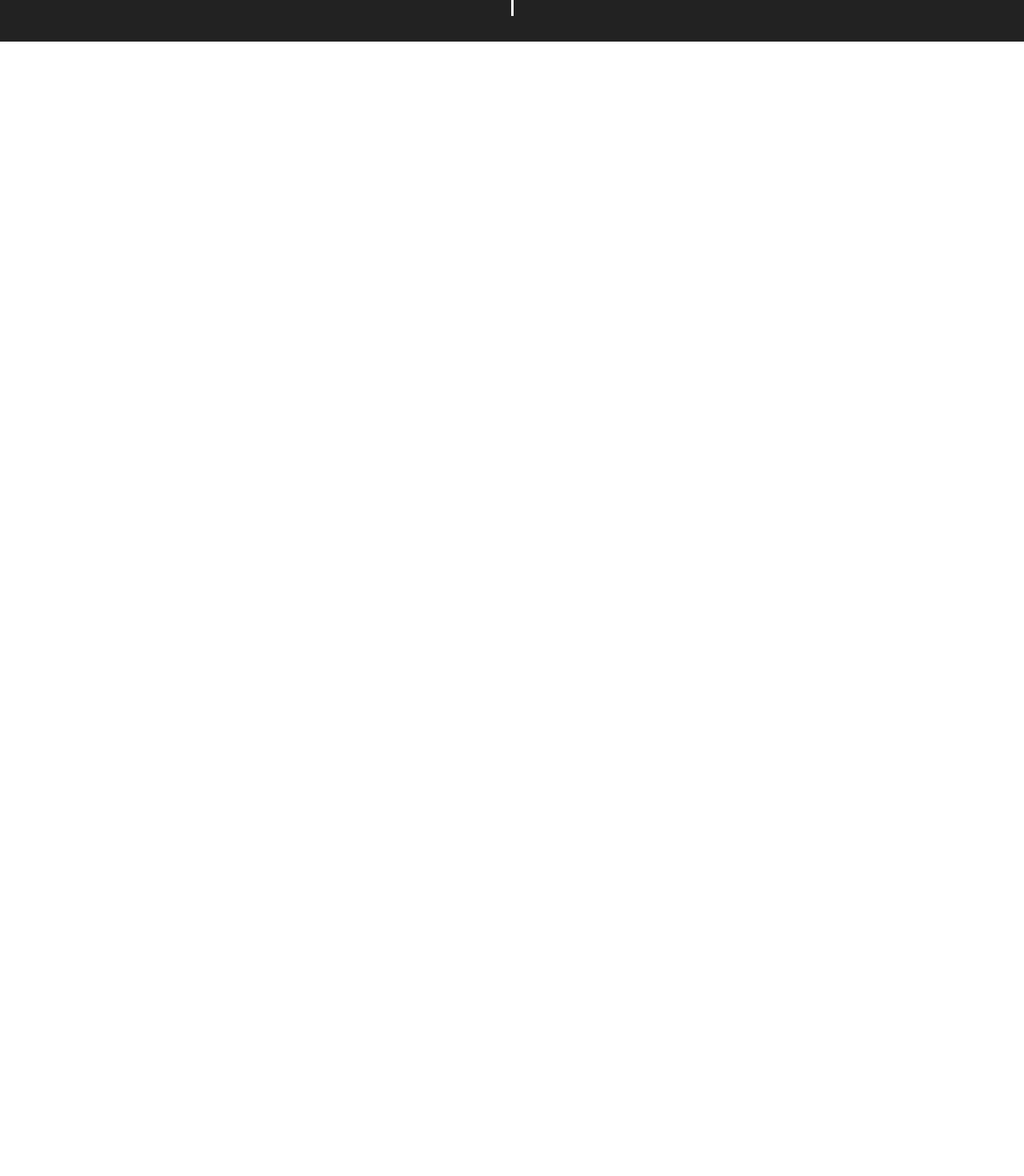
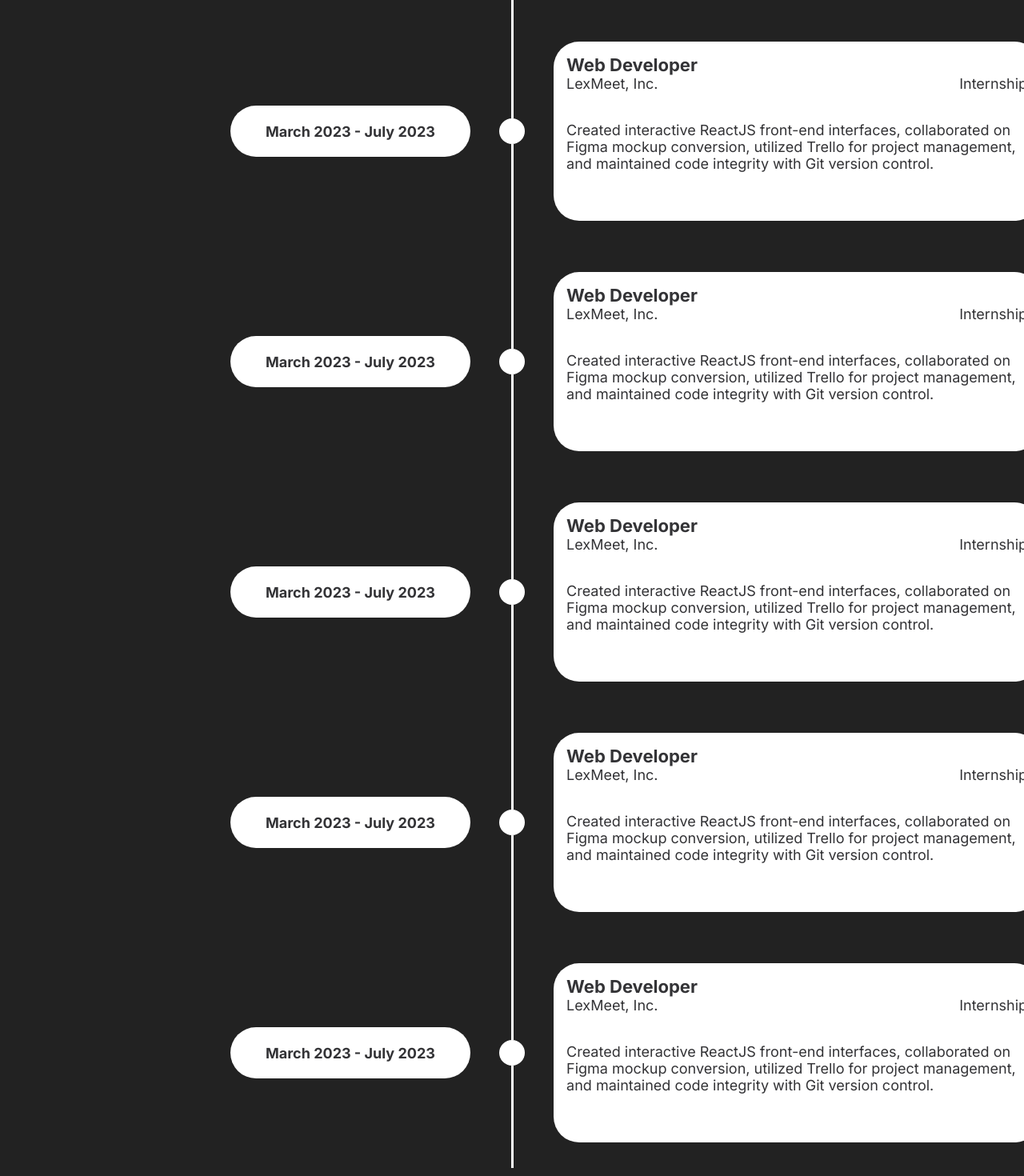
Before and after one commit to ravenbarajas/personalPortfolio, a React (Create React App) app: page /projects/academic in a window 1280 px wide. Shown: the part 3500-4970 px from the top of the page at 80% size. Before the commit the page ends 3552 px from the top, so only its background shows below. Built offline with nearby package versions, Linux system fonts and the light colour scheme.

Commit message:
Updated Experience Section

```diff
--- a/src/pages/Experience.js
+++ b/src/pages/Experience.js
@@ -79,6 +79,161 @@
                         </div>
                     </div>
                 </div>
+                <div className='experience-col'>
+                    <div className='experience-row-left'>
+                        <div className='experience-col-date'>
+                            <p>March 2023 - July 2023</p>
+                        </div>
+                    </div>
+                    <div className='experience-row-mid'>
+                        <div className='experience-vertln'>
+                        </div>
+                        <div className='experience-circesh'>
+                        </div>
+                        <div className='experience-vertln'>
+                        </div>
+                    </div>
+                    <div className='experience-row-right'>
+                        <div className='experience-col-desc'>
+                            <div className='experience-desc-heading'>
+                                <div className='experience-desc-header'>
+                                    <p>Web Developer</p>
+                                </div>
+                                <div className='experience-desc-subheader'>
+                                    <p className='experience-company'>LexMeet, Inc.</p>
+                                    <p className='experience-desc'>Internship</p>
+                                </div>
+                            </div>
+                            <div className='experience-desc-body'>
+                                <p>Created interactive ReactJS front-end interfaces, collaborated on Figma mockup conversion, utilized Trello for project management, and maintained code integrity with Git version control.</p>
+                            </div>
+                        </div>
+                    </div>
+                </div>
+                <div className='experience-col'>
+                    <div className='experience-row-left'>
+                        <div className='experience-col-date'>
+                            <p>March 2023 - July 2023</p>
+                        </div>
+                    </div>
+                    <div className='experience-row-mid'>
+                        <div className='experience-vertln'>
+                        </div>
+                        <div className='experience-circesh'>
+                        </div>
+                        <div className='experience-vertln'>
+                        </div>
+                    </div>
+                    <div className='experience-row-right'>
+                        <div className='experience-col-desc'>
+                            <div className='experience-desc-heading'>
+                                <div className='experience-desc-header'>
+                                    <p>Web Developer</p>
+                                </div>
+                                <div className='experience-desc-subheader'>
+                                    <p className='experience-company'>LexMeet, Inc.</p>
+                                    <p className='experience-desc'>Internship</p>
+                                </div>
+                            </div>
+                            <div className='experience-desc-body'>
+                                <p>Created interactive ReactJS front-end interfaces, collaborated on Figma mockup conversion, utilized Trello for project management, and maintained code integrity with Git version control.</p>
+                            </div>
+                        </div>
+                    </div>
+                </div>
+                <div className='experience-col'>
+                    <div className='experience-row-left'>
+                        <div className='experience-col-date'>
+                            <p>March 2023 - July 2023</p>
+                        </div>
+                    </div>
+                    <div className='experience-row-mid'>
+                        <div className='experience-vertln'>
+                        </div>
+                        <div className='experience-circesh'>
+                        </div>
+                        <div className='experience-vertln'>
+                        </div>
+                    </div>
+                    <div className='experience-row-right'>
+                        <div className='experience-col-desc'>
+                            <div className='experience-desc-heading'>
+                                <div className='experience-desc-header'>
+                                    <p>Web Developer</p>
+                                </div>
+                                <div className='experience-desc-subheader'>
+                                    <p className='experience-company'>LexMeet, Inc.</p>
+                                    <p className='experience-desc'>Internship</p>
+                                </div>
+                            </div>
+                            <div className='experience-desc-body'>
+                                <p>Created interactive ReactJS front-end interfaces, collaborated on Figma mockup conversion, utilized Trello for project management, and maintained code integrity with Git version control.</p>
+                            </div>
+                        </div>
+                    </div>
+                </div>
+                <div className='experience-col'>
+                    <div className='experience-row-left'>
+                        <div className='experience-col-date'>
+                            <p>March 2023 - July 2023</p>
+                        </div>
+                    </div>
+                    <div className='experience-row-mid'>
+                        <div className='experience-vertln'>
+                        </div>
+                        <div className='experience-circesh'>
+                        </div>
+                        <div className='experience-vertln'>
+                        </div>
+                    </div>
+                    <div className='experience-row-right'>
+                        <div className='experience-col-desc'>
+                            <div className='experience-desc-heading'>
+                                <div className='experience-desc-header'>
+                                    <p>Web Developer</p>
+                                </div>
+                                <div className='experience-desc-subheader'>
+                                    <p className='experience-company'>LexMeet, Inc.</p>
+                                    <p className='experience-desc'>Internship</p>
+                                </div>
+                            </div>
+                            <div className='experience-desc-body'>
+                                <p>Created interactive ReactJS front-end interfaces, collaborated on Figma mockup conversion, utilized Trello for project management, and maintained code integrity with Git version control.</p>
+                            </div>
+                        </div>
+                    </div>
+                </div>
+                <div className='experience-col'>
+                    <div className='experience-row-left'>
+                        <div className='experience-col-date'>
+                            <p>March 2023 - July 2023</p>
+                        </div>
+                    </div>
+                    <div className='experience-row-mid'>
+                        <div className='experience-vertln'>
+                        </div>
+                        <div className='experience-circesh'>
+                        </div>
+                        <div className='experience-vertln'>
+                        </div>
+                    </div>
+                    <div className='experience-row-right'>
+                        <div className='experience-col-desc'>
+                            <div className='experience-desc-heading'>
+                                <div className='experience-desc-header'>
+                                    <p>Web Developer</p>
+                                </div>
+                                <div className='experience-desc-subheader'>
+                                    <p className='experience-company'>LexMeet, Inc.</p>
+                                    <p className='experience-desc'>Internship</p>
+                                </div>
+                            </div>
+                            <div className='experience-desc-body'>
+                                <p>Created interactive ReactJS front-end interfaces, collaborated on Figma mockup conversion, utilized Trello for project management, and maintained code integrity with Git version control.</p>
+                            </div>
+                        </div>
+                    </div>
+                </div>
             </div>
         </div>
       </div>
```
